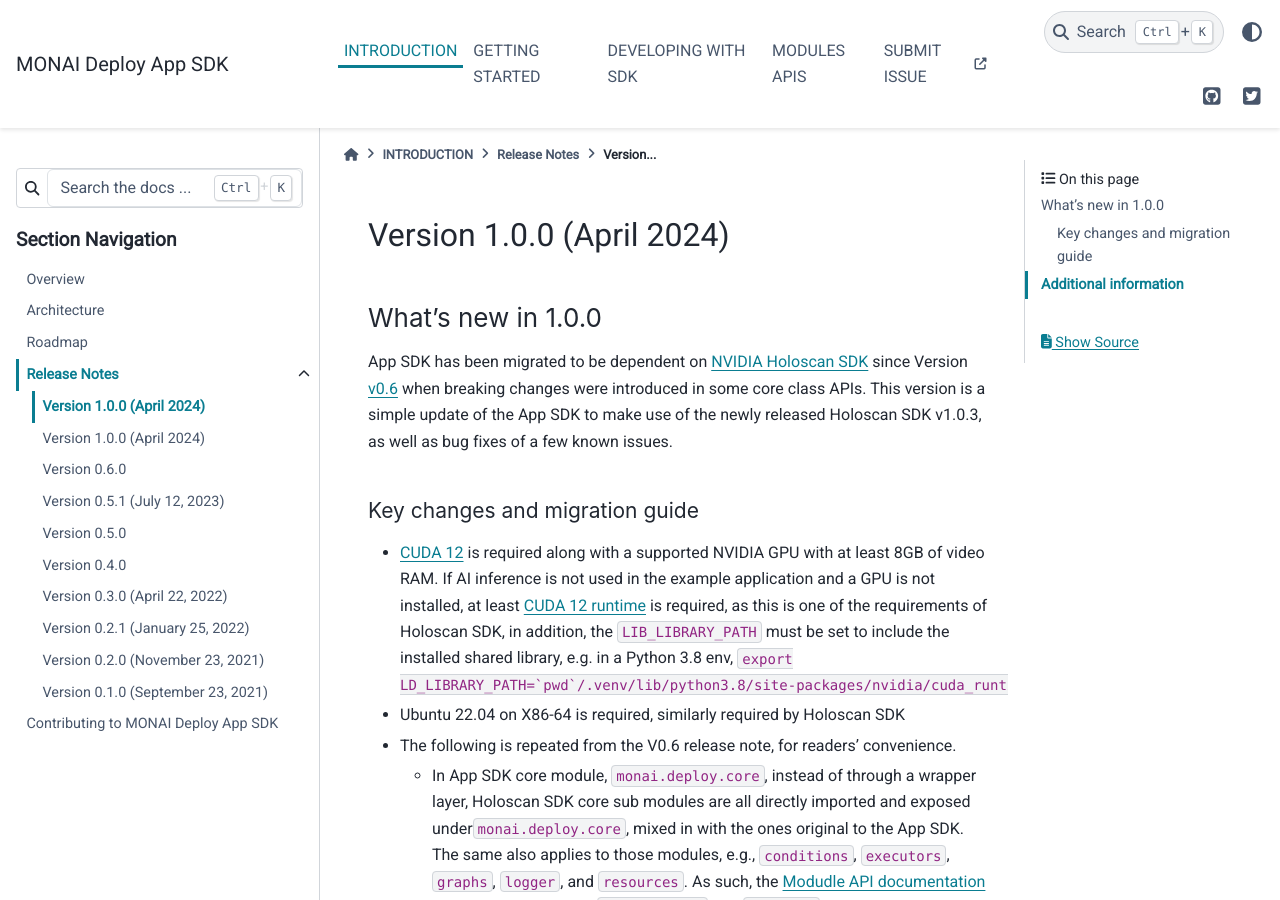
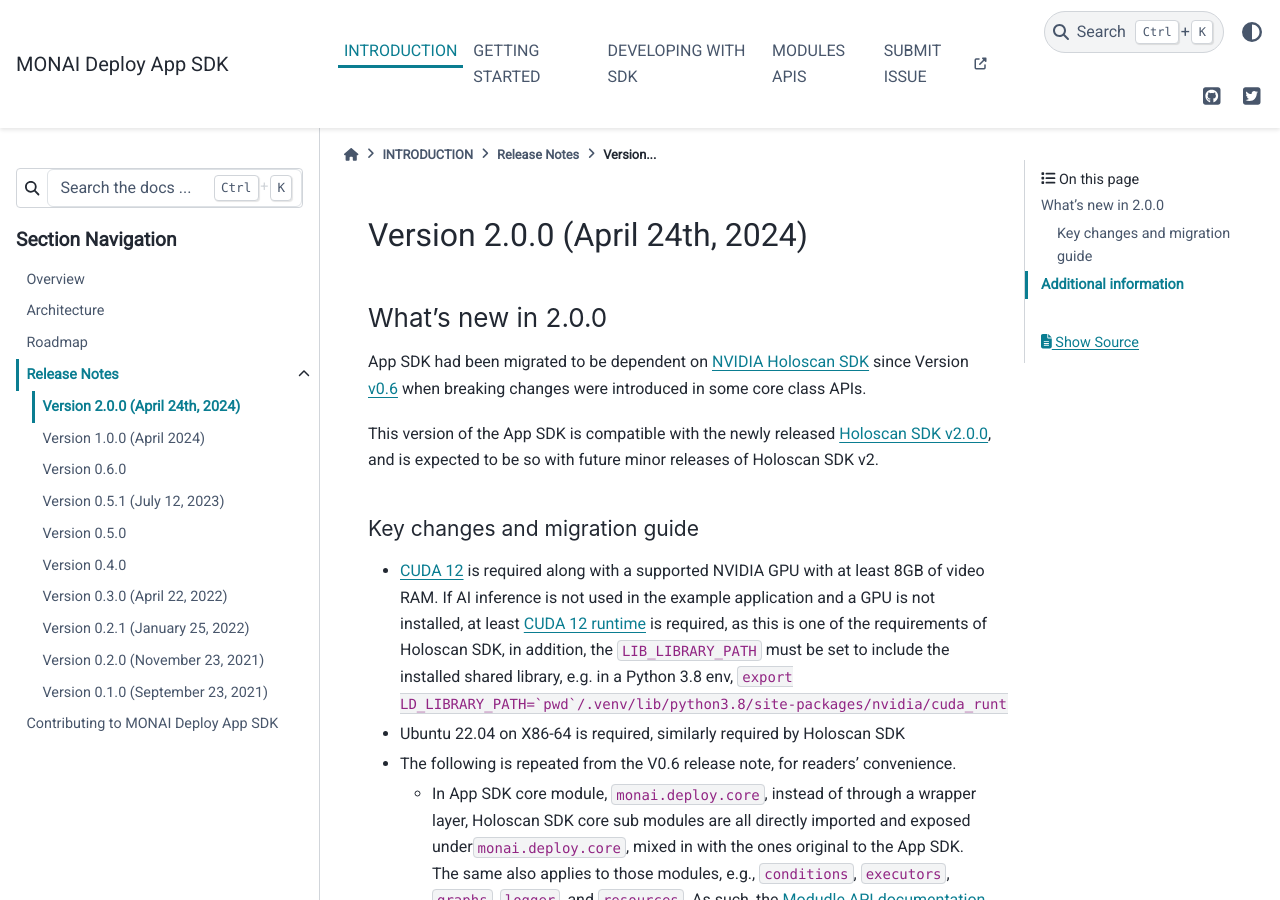
Before and after one commit to Project-MONAI/monai-deploy-app-sdk, a Sphinx documentation site: the page built from docs/source/release_notes/v2.0.0.md, in a window 1280 px wide and 900 px high. Built offline with Sphinx 7.4.7 and the PyData theme 0.15.4, drawn with Linux system fonts in a browser that asks for light colours; some web fonts are replaced; pages that are not in the unit, such as notebooks, are missing from menus; the version number could not be read and is left out.

Commit message:
Changes to v2 release did not get saved (#488)
Signed-off-by: M Q <mingmelvinq@nvidia.com>
Signed-off-by: Simone Bendazzoli <simben@kth.se>

```diff
--- a/docs/source/release_notes/v2.0.0.md
+++ b/docs/source/release_notes/v2.0.0.md
@@ -1,7 +1,9 @@
-# Version 1.0.0 (April 2024)
+# Version 2.0.0 (April 24th, 2024)
 
-## What's new in 1.0.0
-App SDK has been migrated to be dependent on [NVIDIA Holoscan SDK](https://developer.nvidia.com/holoscan-sdk) since Version [v0.6](https://github.com/nvidia-holoscan/holoscan-sdk/releases) when breaking changes were introduced in some core class APIs. This version is a simple update of the App SDK to make use of the newly released Holoscan SDK v1.0.3, as well as bug fixes of a few known issues.
+## What's new in 2.0.0
+App SDK had been migrated to be dependent on [NVIDIA Holoscan SDK](https://developer.nvidia.com/holoscan-sdk) since Version [v0.6](https://github.com/nvidia-holoscan/holoscan-sdk/releases) when breaking changes were introduced in some core class APIs.
+
+This version of the App SDK is compatible with the newly released [Holoscan SDK v2.0.0](https://pypi.org/project/holoscan/2.0.0/), and is expected to be so with future minor releases of Holoscan SDK v2.
 
 ### Key changes and migration guide
 
```
